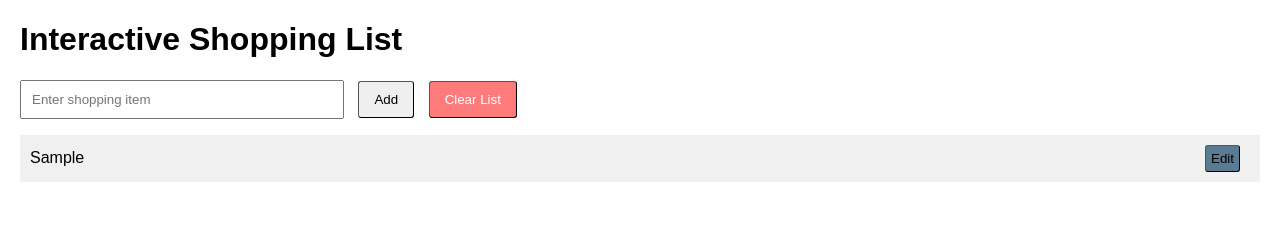
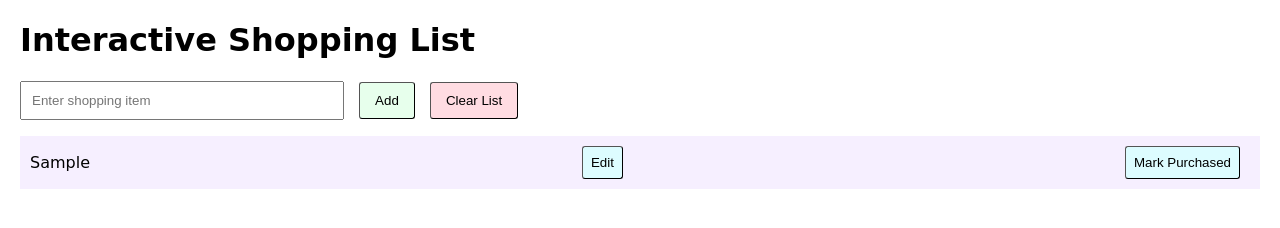
Before and after one commit to amanda-odawa/week2-code-challenge, a plain HTML site: page index.html in a window 1280 px wide. Both pictures are taken after typing "Sample" into the empty fields and a click on the button "Add". Drawn offline with Linux system fonts and the light colour scheme.

Commit message:
index.js

```diff
--- a/index.js
+++ b/index.js
@@ -16,9 +16,6 @@ function renderList() {
         listItem.textContent = item.text;
         listItem.classList.toggle('purchased', item.purchased);
 
-        // Add "Mark Purchased" functionality
-        listItem.addEventListener('click', () => markAsPurchased(index));
-
         // Add Edit Button
         const editButton = document.createElement('button');
         editButton.textContent = 'Edit';
@@ -28,8 +25,18 @@ function renderList() {
             editItem(index);
         });
 
-        // Append the edit button to the list item
+        // Add Mark Purchased Button
+        const markPurchasedButton = document.createElement('button');
+        markPurchasedButton.textContent = item.purchased ? 'Unmark' : 'Mark Purchased';
+        markPurchasedButton.classList.add('mark-purchased-btn');
+        markPurchasedButton.addEventListener('click', (event) => {
+            event.stopPropagation();
+            markAsPurchased(index);
+        });
+
+        // Append the buttons to the list item
         listItem.appendChild(editButton);
+        listItem.appendChild(markPurchasedButton);
 
         // Append the list item to the list container
         listContainer.appendChild(listItem);
--- a/style.css
+++ b/style.css
@@ -1,5 +1,5 @@
 body {
-    font-family: Arial, sans-serif;
+    font-family: cursive;
     margin: 20px;
 }
 #shopping-list {
@@ -9,7 +9,7 @@ body {
 #shopping-list li {
     padding: 10px;
     margin: 5px 0;
-    background-color: #f0f0f0;
+    background-color: rgb(246, 239, 255);
     display: flex;
     align-items: center;
     justify-content: space-between;
@@ -17,7 +17,7 @@ body {
 }
 .purchased {
     text-decoration: line-through;
-    background-color: #d3ffd3;
+    background-color: rgb(202, 251, 255);
 }
 input[type="text"] {
     padding: 10px;
@@ -31,12 +31,17 @@ button {
     border-radius: 3px;
     border-width: 1px;
 }
+#add-btn {
+    background-color: rgb(231, 255, 236);
+}
 #clear-btn {
-    background-color: rgba(254, 104, 104, 0.874);
-    color: white;
+    background-color: rgb(255, 220, 226);
 }
 .edit-btn {
-    background-color: rgb(90, 123, 148);
-    padding: 5px;
-    cursor: pointer;
+    background-color: rgb(221, 252, 255);
+    padding: 8px;
 }
+.mark-purchased-btn {
+    background-color: rgb(221, 252, 255);
+    padding: 8px;
+}
```
